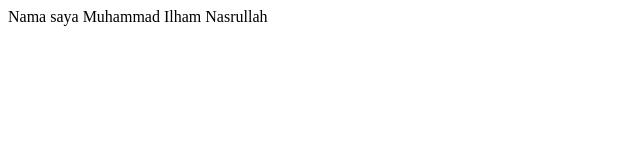
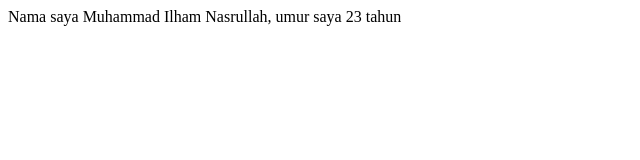
Before and after one commit to ilhamnasrullah/belajar-git, a plain HTML site: page index.html in a window 1280 px wide. Shown: the whole page, without its empty margins (0-640 px from the left). Drawn offline with Linux system fonts and the light colour scheme.

Commit message:
add umur

```diff
--- a/index.html
+++ b/index.html
@@ -5,6 +5,6 @@
     <title>Halo</title>
 </head>
 <body>
-    Nama saya Muhammad Ilham Nasrullah
+    Nama saya Muhammad Ilham Nasrullah, umur saya 23 tahun
 </body>
 </html>
```
